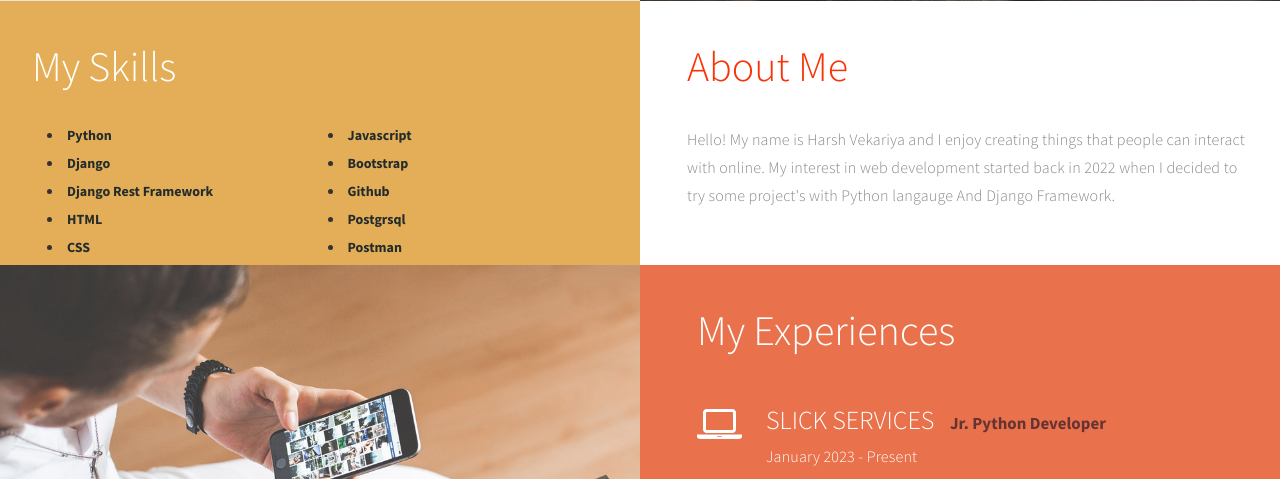
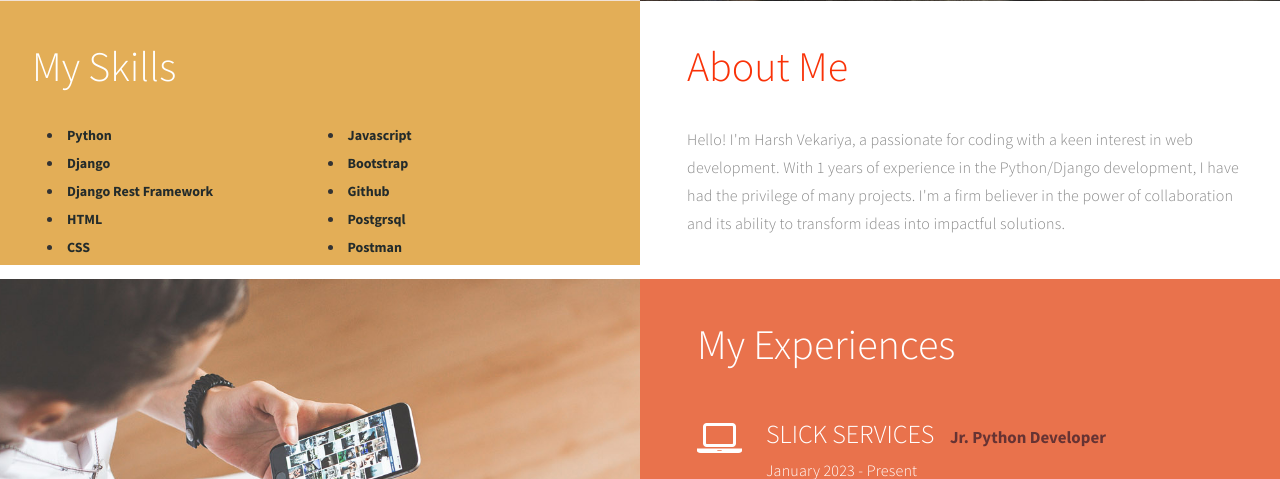
Before and after one commit to harshvekariya01/Harsh-Portfolio, a Django app: page / in a window 1280 px wide. Shown: the part 799-1278 px from the top of the page. Run offline with Django 4.2, Linux system fonts and the light colour scheme; some libraries are stand-ins or nearby versions.

Commit message:
about add

```diff
--- a/Portfolio_app/templates/index.html
+++ b/Portfolio_app/templates/index.html
@@ -210,7 +210,8 @@ http://www.templatemo.com/tm-498-stimulus
                               <!-- <p class="color-yellow">Sed vulputate vitae diam quis bibendum</p> -->
                          </div>
                          <div class="wow fadeInUp" data-wow-delay="0.8s">
-                              <p>Hello! My name is Harsh Vekariya and I enjoy creating things that people can interact with online. My interest in web development started back in 2022 when I decided to try some project's with Python langauge And Django Framework.</p>
+                              <!-- <p>Hello! My name is Harsh Vekariya and I enjoy creating things that people can interact with online. My interest in web development started back in 2022 when I decided to try some project's with Python langauge And Django Framework.</p> -->
+                              <p>Hello! I'm Harsh Vekariya, a passionate for coding with a keen interest in web development. With 1 years of experience in the Python/Django development, I have had the privilege of many projects. I'm a firm believer in the power of collaboration and its ability to transform ideas into impactful solutions.</p>
                          </div>
                     </div>
                </div>
```
